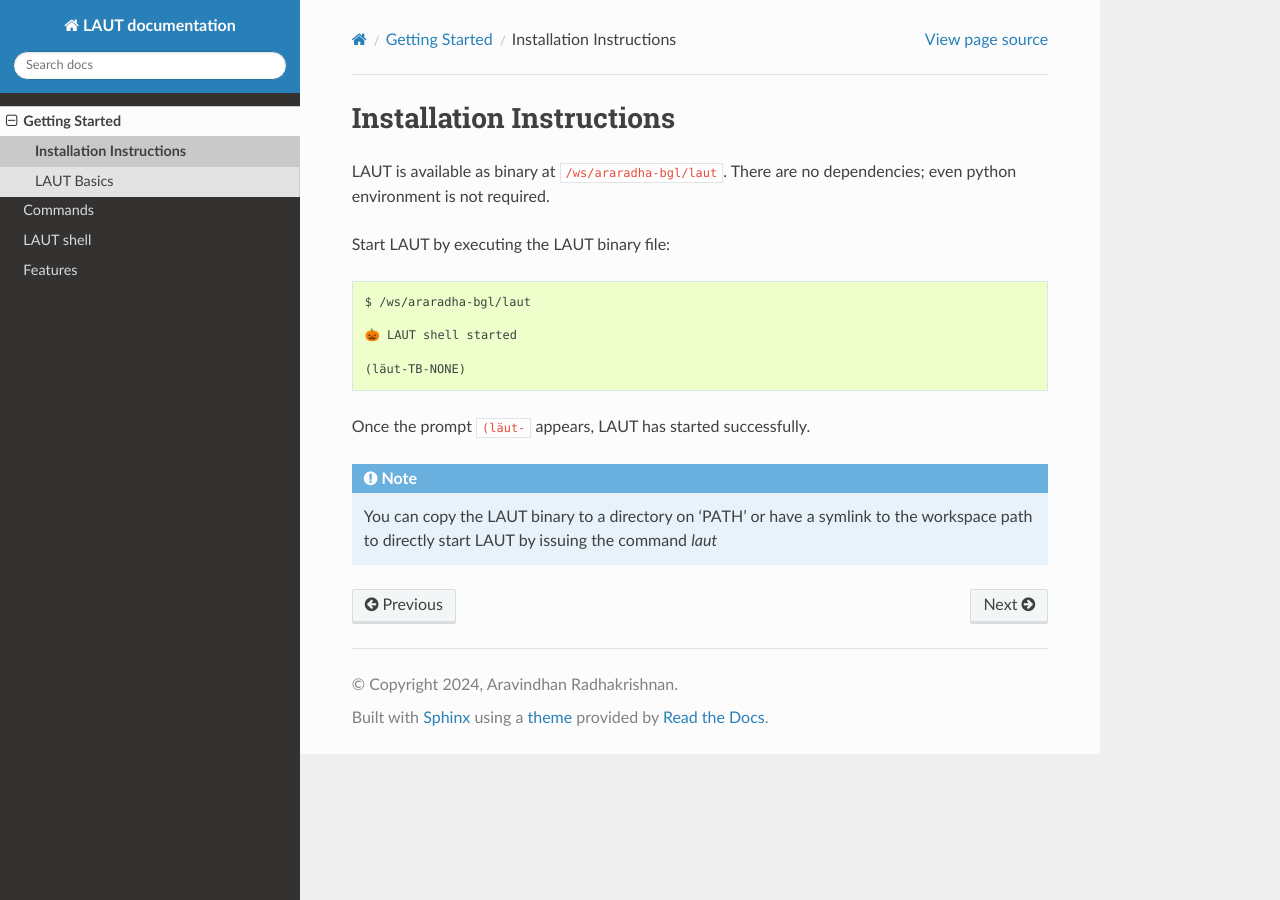
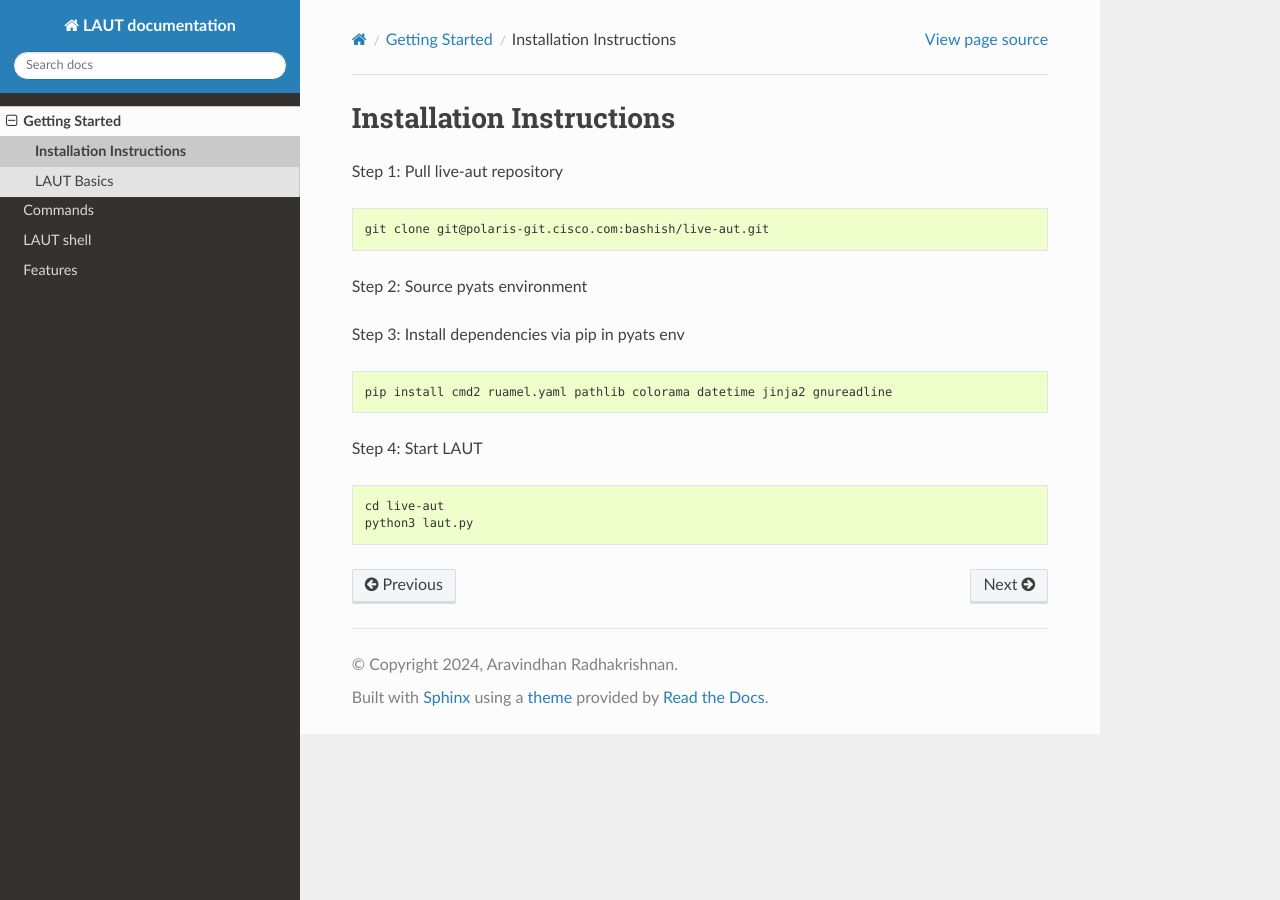
Before and after one commit to Sripadvallabh/laut-docs, a Sphinx documentation site: the page built from docs/source/overview/installation.rst, in a window 1280 px wide. Built offline with Sphinx 7.4.7 and the Read the Docs theme 2.0.0, drawn with Linux system fonts in a browser that asks for light colours.

Commit message:
9 august last commit

```diff
--- a/docs/source/overview/installation.rst
+++ b/docs/source/overview/installation.rst
@@ -1,20 +1,23 @@
 Installation Instructions
 =========================
 
-LAUT is available as binary at ``/ws/araradha-bgl/laut``.
-There are no dependencies; even python environment is not required.
+Step 1: Pull live-aut repository
 
-Start LAUT by executing the LAUT binary file::
+.. code-block:: console
 
-   $ /ws/araradha-bgl/laut
+   git clone git@polaris-git.cisco.com:bashish/live-aut.git
 
-   🎃 LAUT shell started
+Step 2: Source pyats environment
 
-   (lӓut-TB-NONE)
+Step 3: Install dependencies via pip in pyats env
 
-Once the prompt ``(lӓut-`` appears, LAUT has started successfully.
+.. code-block:: console
 
-.. note::
+   pip install cmd2 ruamel.yaml pathlib colorama datetime jinja2 gnureadline
 
-   You can copy the LAUT binary to a directory on 'PATH' or have a symlink to the workspace path to
-   directly start LAUT by issuing the command *laut*
+Step 4: Start LAUT
+
+.. code-block:: console
+
+   cd live-aut
+   python3 laut.py
```
